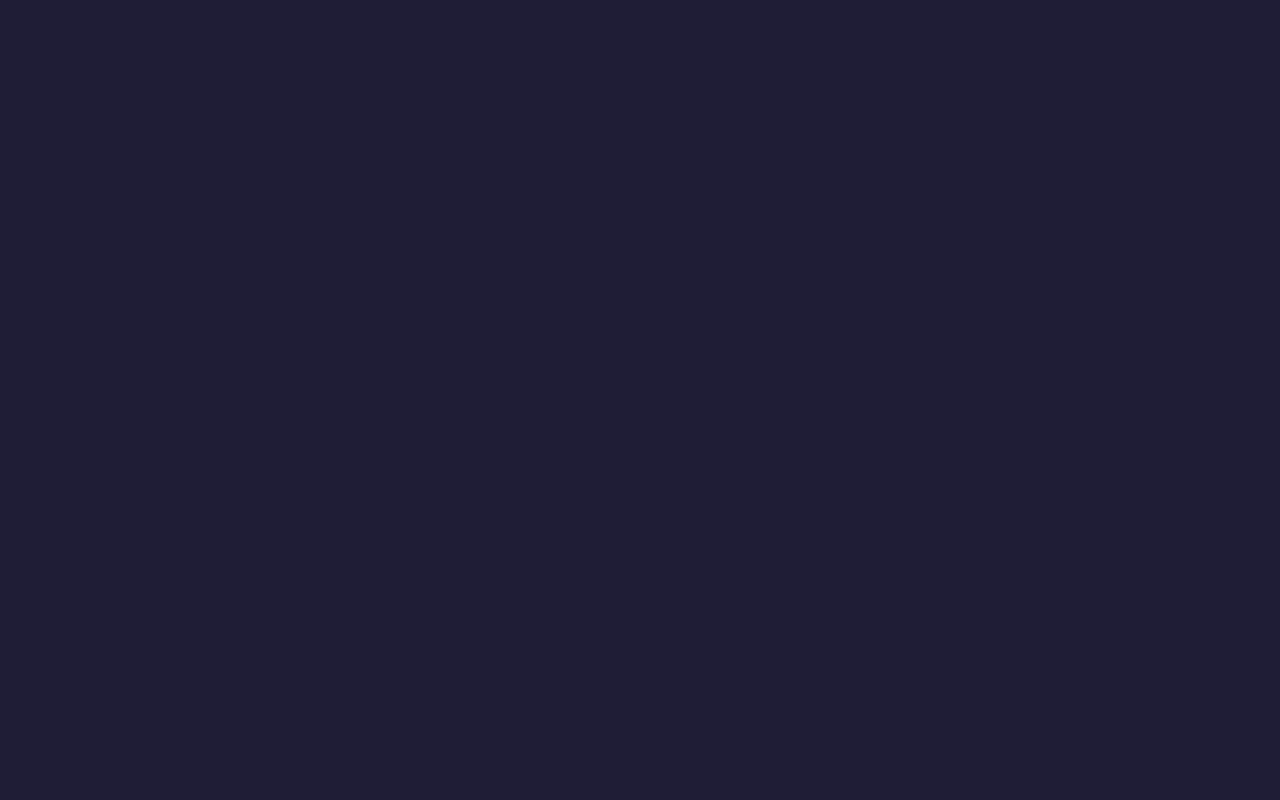
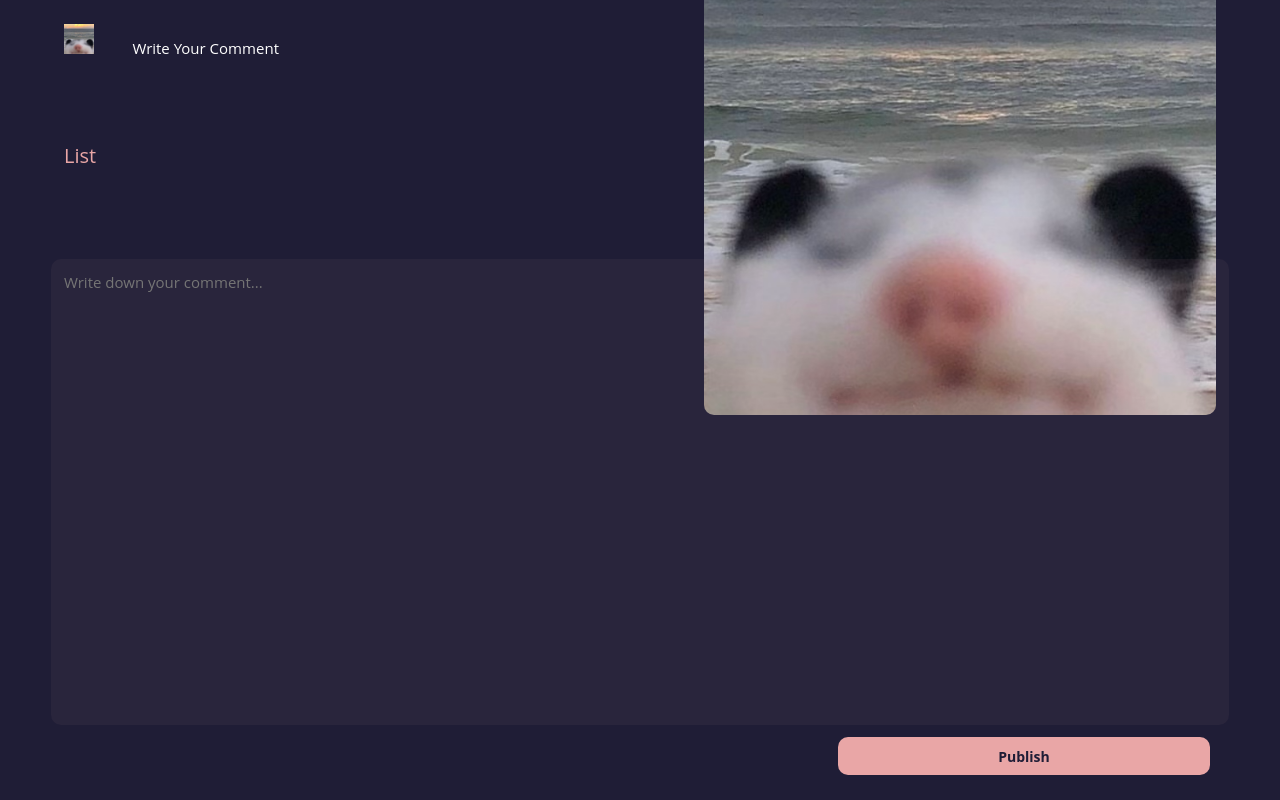
Before and after one commit to liannnaa/MusicBoxd, a React (Create React App) app in the folder front-end/: page /Comment in a window 1280 px wide. Before the commit this address had no page. Built offline with nearby package versions, Linux system fonts and the light colour scheme.

Commit message:
added comment page frontend

```diff
--- a/front-end/src/App.js
+++ b/front-end/src/App.js
@@ -14,6 +14,7 @@ import FriendReview from './pages/friendReviews';
 import RecentlyListened from './pages/recentListened';
 import RecentlyReviewed from './pages/recentReviewed';
 import List from './pages/list';
+import Comment from './pages/comment';
 
 function App() {
   return (
@@ -29,6 +30,7 @@ function App() {
           <Route path="/Artist" element={<Artist />} />
           <Route path="/Review" element={<Reviewpage />} />
           <Route path="/List" element={<List />} />
+          <Route path="/Comment" element={<Comment />} />
           <Route path="/FriendReviews" element={<FriendReview />} />
           <Route path="/RecentlyListened" element={<RecentlyListened />} />
           <Route path="/RecentlyReviewed" element={<RecentlyReviewed />} />
--- /dev/null
+++ b/front-end/src/pages/comment.css
@@ -0,0 +1,114 @@
+body, html {
+    margin: 0;
+    padding: 0;
+    box-sizing: border-box;
+    overflow: hidden;
+    height: 100vh;
+    width: 100vw;
+    display: flex;
+    flex-direction: column;
+    justify-content: space-between;
+    background-color: #1f1d36;
+}
+
+.comment {
+    width: 100vw;
+    display: flex;
+    border-radius: 0;
+    flex-direction: column;
+    align-items: start;
+    justify-content: space-between;
+    height: 100%;
+    padding-left: 5vw;
+    padding-right: 5vw;
+    padding-top: 3vh;
+    padding-bottom: 3vh;
+    box-sizing: border-box;
+    font-family: Open Sans, Arial;
+    color: #fff;
+}
+
+.comment-back {
+    cursor: pointer;
+    width: 30px;
+    height: 30px;
+    margin-right: 3vw;
+}
+
+.comment-head {
+    font-size: 15px;
+}
+
+.comment-header {
+    display: flex;
+    justify-content: space-between;
+    align-items: center;
+    width: 100%;
+    margin-top: 1vh;
+    height: 23vh;
+}
+
+.commentleft {
+    display: flex;
+    flex-direction: column;
+    align-items: center;
+    width: 40vw;
+}
+
+.comment-name {
+    margin-bottom: 1vh;
+}
+
+.comment-title {
+    font-size: 20px;
+    color: #e9a6a6;
+}
+
+.comment-cover {
+    width: 40vw;
+    height: 40vw;
+    border-radius: 10px;
+}
+
+.comment-input {
+    color: #ffff;
+    margin-top: 1vh;
+    width: 100%;
+    height: 55vh;
+    background-color: #e9a6a60d;
+    border: none;
+    border-radius: 10px;
+    font-family: Open Sans, Arial;
+    font-size: 15px;
+    font-weight: 400;
+    padding: 1vw;
+    margin-left: -1vw;
+    resize: none;
+}
+
+.comment-button {
+    position: fixed;
+    bottom: 3vh;
+    right: 5vw;
+    width: 30vw;
+    height: 5vh;
+    text-align: center;
+    color: #1f1d36;
+    background-color: #0000;
+    border: none;
+    font-family: Open Sans, Arial;
+    font-size: .875rem;
+    font-weight: 700;
+}
+
+.comment-button-text {
+    height: 100%;
+    background-color: #e9a6a6;
+    border-radius: 10px;
+    flex-direction: row;
+    flex-basis: 100%;
+    justify-content: center;
+    align-items: center;
+    display: flex;
+    align-self: center;
+}
--- /dev/null
+++ b/front-end/src/pages/comment.js
@@ -0,0 +1,42 @@
+import React from 'react';
+import { useNavigate } from 'react-router-dom';
+import './comment.css';
+
+import Placeholder from "../assets/placeholder.PNG";
+
+const Comment = () => {
+  const navigate = useNavigate();
+
+  const navigateToList = () => {
+    navigate("/List");
+  }
+
+  return (
+    <div className="comment">
+        <div className="comment-top">
+            <img className="comment-back" src={Placeholder} alt="arrow" onClick={navigateToList} />
+                <span className="comment-head">
+                    Write Your Comment
+                </span>
+        </div>
+        <div className="comment-header">
+            <div className="comment-left">
+                <div className="comment-name">
+                    <span className="comment-title">
+                        List
+                    </span>
+                </div>
+            </div>
+            <img className="comment-cover" src={Placeholder} alt="list" />
+        </div>
+        <textarea className="comment-input" placeholder="Write down your comment..."></textarea>
+        <button className="comment-button" onClick={navigateToList} >
+            <span className="comment-button-text">
+                Publish
+            </span>
+        </button>
+    </div>
+  );
+};
+
+export default Comment;
```
